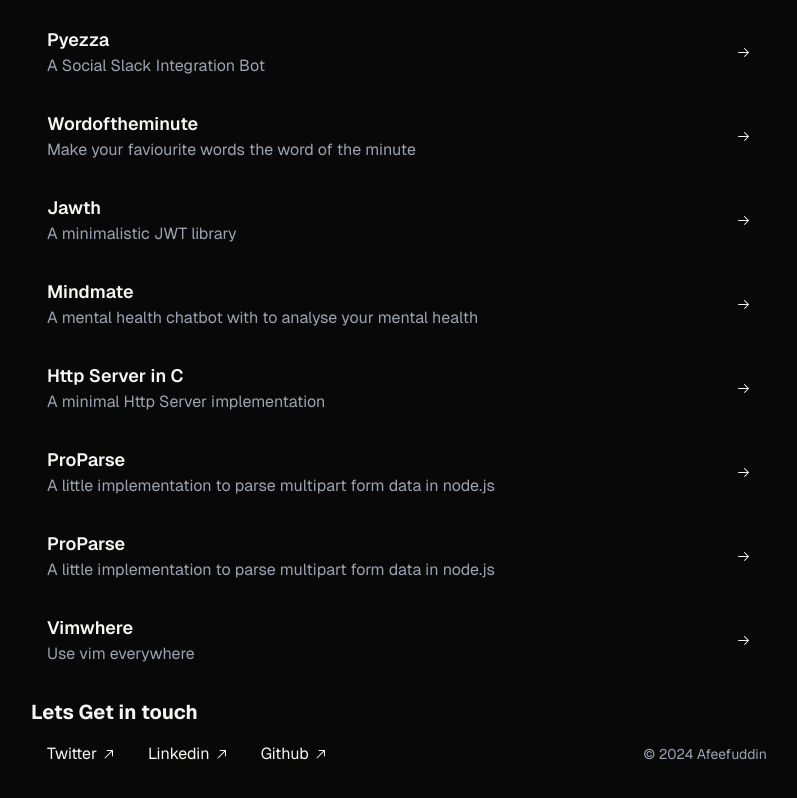
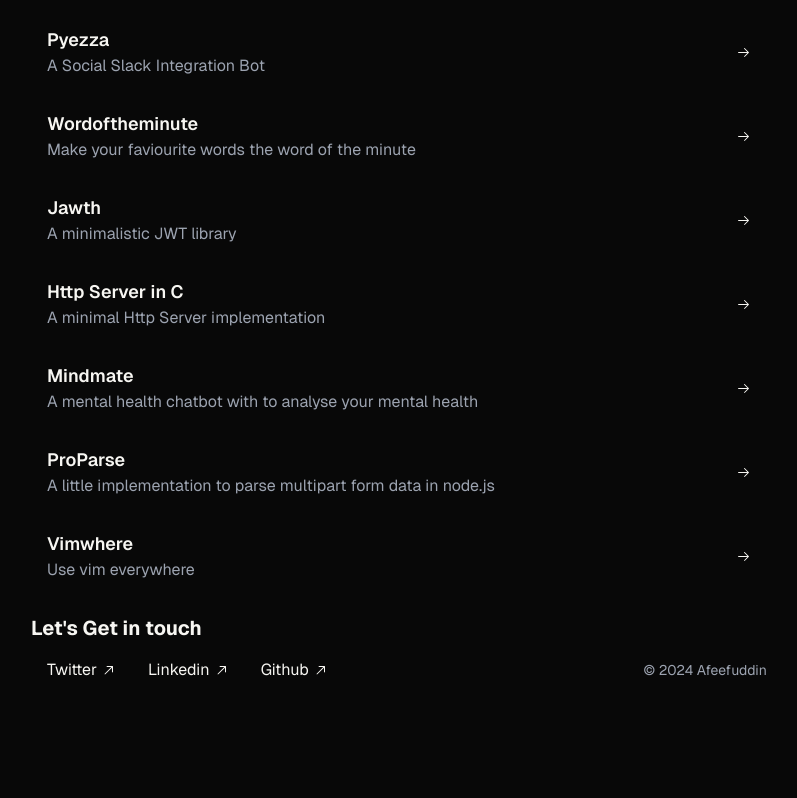
Before and after one commit to afeefuddin/portfolio, a Next.js app: page / in a window 1280 px wide. Shown: the part 626-1424 px from the top of the page, without its empty margins (241-1038 px from the left). After the commit the page ends 1340 px from the top, so only its background shows below. Built offline with nearby package versions, Linux system fonts and the light colour scheme.

Commit message:
A few updates

```diff
--- a/src/app/page.tsx
+++ b/src/app/page.tsx
@@ -131,19 +131,14 @@
               link="https://www.npmjs.com/package/jawth"
             />
             <Project
-              name="Mindmate"
-              link="https://mind-mate-wellness.vercel.app"
-              description="A mental health chatbot with to analyse your mental health"
-            />
-            <Project
               name="Http Server in C"
               link="https://github.com/afeefuddin/express.c"
               description="A minimal Http Server implementation"
             />
             <Project
-              name="ProParse"
-              link="https://github.com/afeefuddin/Proparse"
-              description="A little implementation to parse multipart form data in node.js"
+              name="Mindmate"
+              link="https://mind-mate-wellness.vercel.app"
+              description="A mental health chatbot with to analyse your mental health"
             />
             <Project
               name="ProParse"
@@ -160,7 +155,7 @@
       </div>
 
       <div className="pt-4 animate-text-fade-in">
-        <div className="font-bold text-lg md:text-xl">Lets Get in touch</div>
+        <div className="font-bold text-lg md:text-xl">Let's Get in touch</div>
         <div className="flex flex-col sm:flex-row justify-between sm:items-center">
           <div className="flex flex-wrap gap-8 p-4">
             <Link
@@ -184,8 +179,8 @@
               </div>
             </Link>
 
-            <Link href="https://github.com/afeefuddin" target="_blank">
-              <div className="  flex items-center gap-1 ">
+            <Link href="https://github.com/afeefuddin" target="_blank" className="group">
+              <div className="flex items-center gap-1 group-hover:underline">
                 <div>Github</div>
                 <ArrowTopRightIcon />
               </div>
--- a/src/components/themes-wrapper.tsx
+++ b/src/components/themes-wrapper.tsx
@@ -53,7 +53,7 @@
               <Link href="/resume" className="hover:underline">
                 resume
               </Link>
-              <Switch checked={ghibliTheme} onCheckedChange={setGhibliTheme} />
+              {/* <Switch checked={ghibliTheme} onCheckedChange={setGhibliTheme} /> */}
             </div>
           </div>
           <div className="flex-1">{children}</div>
```
